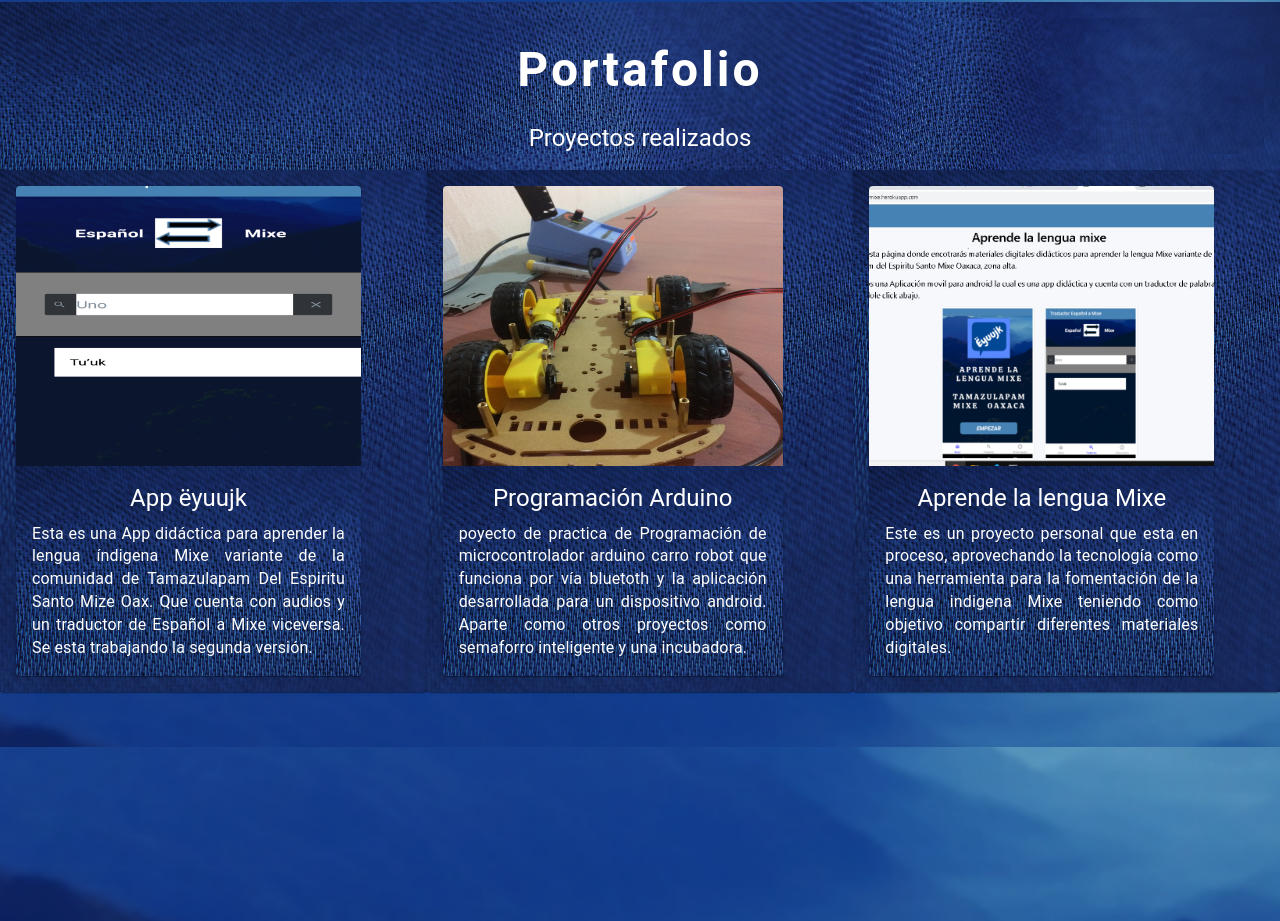
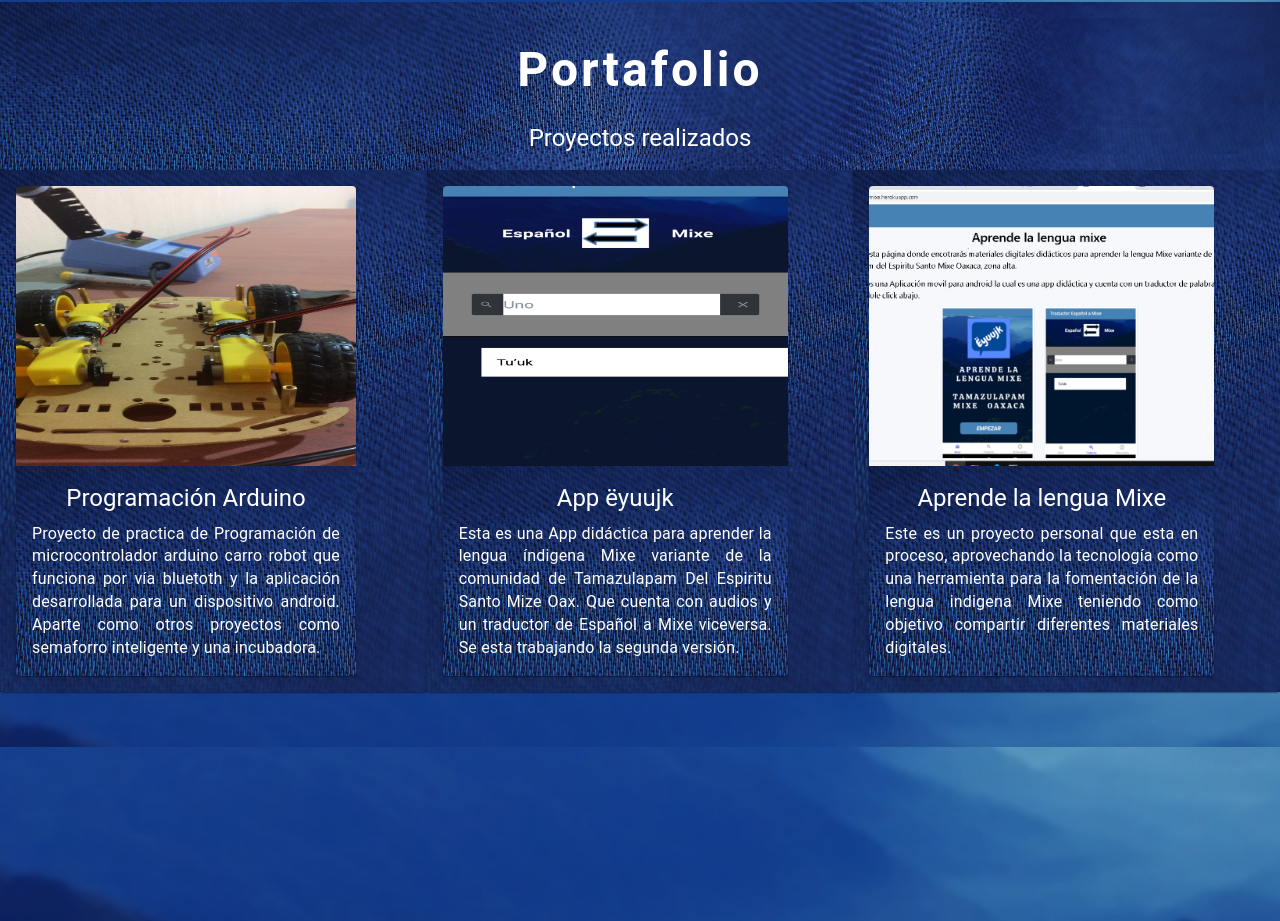
Before and after one commit to Leo9497/portafolio, a React (Create React App) app: page / in a window 1280 px wide. Shown: the part 1851-2772 px from the top of the page. Built offline with nearby package versions, Linux system fonts and the light colour scheme.

Commit message:
actualizada

```diff
--- a/src/components/Portafolio.jsx
+++ b/src/components/Portafolio.jsx
@@ -41,13 +41,15 @@ function Portafolio() {
           </Typography></Paper>
         </Grid>
         <Grid item xs>
+          <Paper className={classes.paper}><Arduino/></Paper>
+        </Grid>
+
+        <Grid item xs>
           <Paper className={classes.paper}><AppMixe/>
           </Paper>
 
         </Grid>
-        <Grid item xs>
-          <Paper className={classes.paper}><Arduino/></Paper>
-        </Grid>
+
 
         <Grid item xs>
           <Paper className={classes.paper}><Pagina/></Paper>
--- a/src/components/portaimages/Arduino.jsx
+++ b/src/components/portaimages/Arduino.jsx
@@ -26,7 +26,7 @@ export default function Cards() {
       <CardActionArea>
         <CardMedia
           className={classes.media}
-          image="/images/carrito.jpg"
+          image="/images/carrito.png"
           title="Arduino"
         />
         <CardContent>
@@ -34,7 +34,7 @@ export default function Cards() {
             Programación Arduino
           </Typography>
           <Typography className="color"  variant="body2" component="p" align="justify" style={{fontSize: 16}}>
-            poyecto de practica de
+            Proyecto de practica de
             Programación de microcontrolador arduino carro robot que funciona por vía bluetoth
             y la aplicación desarrollada para un dispositivo android.
             Aparte como otros proyectos como semaforro inteligente y una incubadora.
```
Also changed, not shown: public/images/carrito.png (added).
